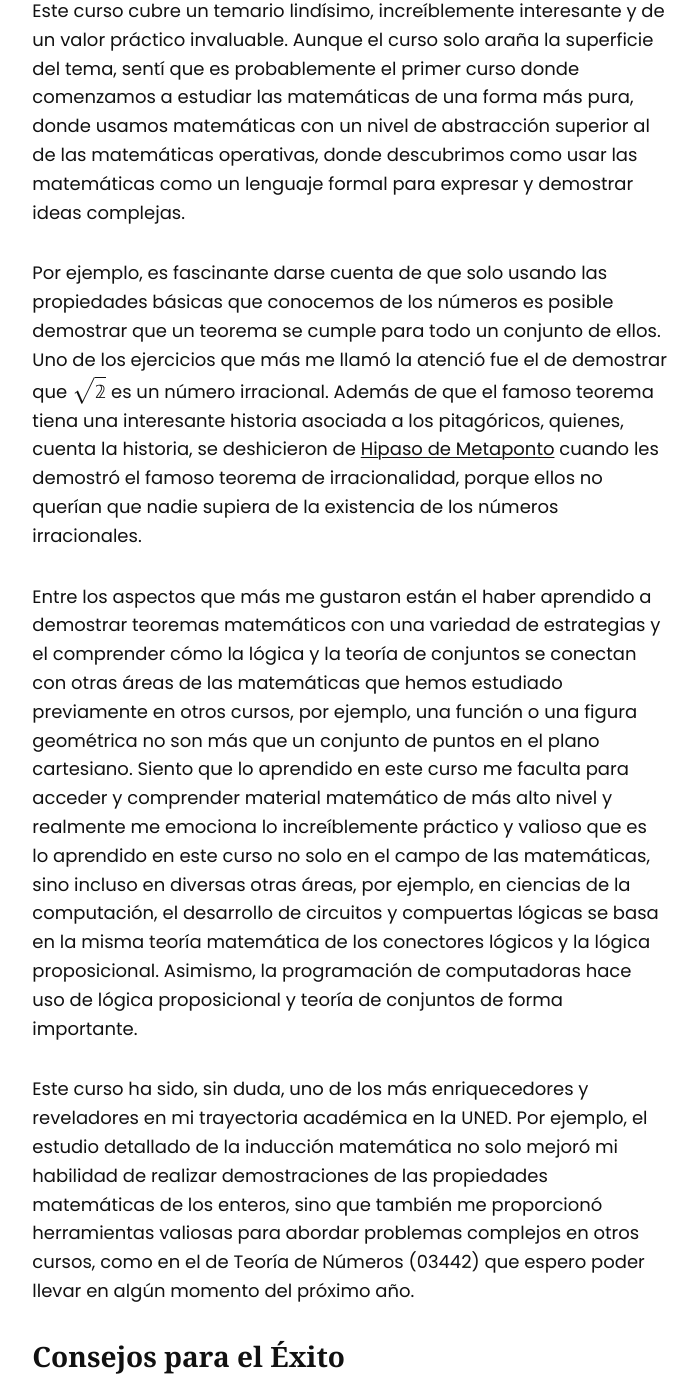
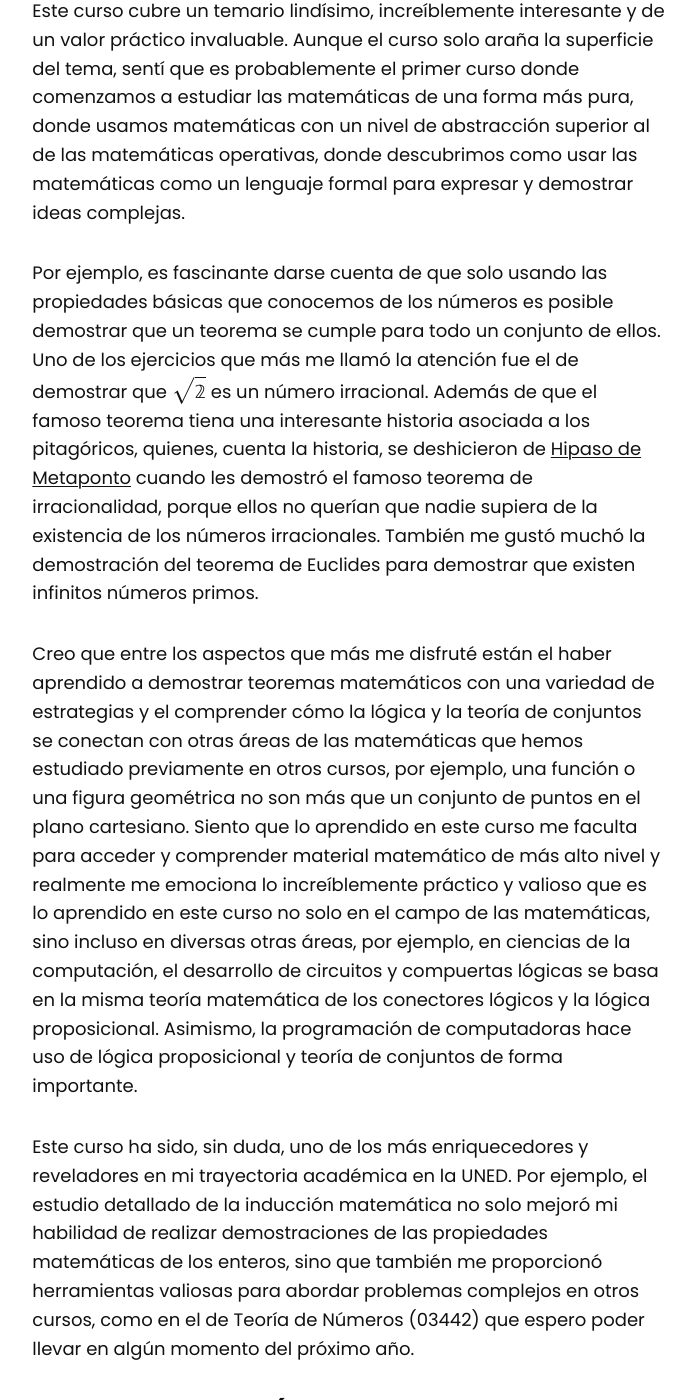
Before and after one commit to asoesem/asoesem.github.io, a Jekyll site: the page built from _posts/2023-12-23-logica-y-teoria-de-conjuntos-rev.md, in a window 1280 px wide and 1400 px high, scrolled down 7629 px. Shown: the whole window, without its empty margins (457-1155 px from the left). Built offline with Jekyll 4.4.1, drawn with Linux system fonts in a browser that asks for light colours.

Commit message:
Correcciones de errores menores

```diff
--- a/_posts/2023-12-23-logica-y-teoria-de-conjuntos-rev.md
+++ b/_posts/2023-12-23-logica-y-teoria-de-conjuntos-rev.md
@@ -128,10 +128,12 @@
 Este curso cubre un temario lindísimo, increíblemente interesante y de un valor práctico invaluable.
 Aunque el curso solo araña la superficie del tema, sentí que es probablemente el primer curso donde comenzamos a estudiar las matemáticas de una forma más pura, donde usamos matemáticas con un nivel de abstracción superior al de las matemáticas operativas, donde descubrimos como usar las matemáticas como un lenguaje formal para expresar y demostrar ideas complejas.
 
-Por ejemplo, es fascinante darse cuenta de que solo usando las propiedades básicas que conocemos de los números es posible demostrar que un teorema se cumple para todo un conjunto de ellos. Uno de los ejercicios que más me llamó la atenció fue el de demostrar que $$\mathbb{\sqrt{2}}$$ es un número irracional.
+Por ejemplo, es fascinante darse cuenta de que solo usando las propiedades básicas que conocemos de los números es posible demostrar que un teorema se cumple para todo un conjunto de ellos.
+Uno de los ejercicios que más me llamó la atención fue el de demostrar que $$\mathbb{\sqrt{2}}$$ es un número irracional.
 Además de que el famoso teorema tiena una interesante historia asociada a los pitagóricos, quienes, cuenta la historia, se deshicieron de [Hipaso de Metaponto][37] cuando les demostró el famoso teorema de irracionalidad, porque ellos no querían que nadie supiera de la existencia de los números irracionales.
+También me gustó muchó la demostración del teorema de Euclides para demostrar que existen infinitos números primos.
 
-Entre los aspectos que más me gustaron están el haber aprendido a demostrar teoremas matemáticos con una variedad de estrategias y el comprender cómo la lógica y la teoría de conjuntos se conectan con otras áreas de las matemáticas que hemos estudiado previamente en otros cursos, por ejemplo, una función o una figura geométrica no son más que un conjunto de puntos en el plano cartesiano. Siento que lo aprendido en este curso me faculta para acceder y comprender material matemático de más alto nivel y realmente me emociona lo increíblemente práctico y valioso que es lo aprendido en este curso no solo en el campo de las matemáticas, sino incluso en diversas otras áreas, por ejemplo, en ciencias de la computación, el desarrollo de circuitos y compuertas lógicas se basa en la misma teoría matemática de los conectores lógicos y la lógica proposicional.
+Creo que entre los aspectos que más me disfruté están el haber aprendido a demostrar teoremas matemáticos con una variedad de estrategias y el comprender cómo la lógica y la teoría de conjuntos se conectan con otras áreas de las matemáticas que hemos estudiado previamente en otros cursos, por ejemplo, una función o una figura geométrica no son más que un conjunto de puntos en el plano cartesiano. Siento que lo aprendido en este curso me faculta para acceder y comprender material matemático de más alto nivel y realmente me emociona lo increíblemente práctico y valioso que es lo aprendido en este curso no solo en el campo de las matemáticas, sino incluso en diversas otras áreas, por ejemplo, en ciencias de la computación, el desarrollo de circuitos y compuertas lógicas se basa en la misma teoría matemática de los conectores lógicos y la lógica proposicional.
 Asimismo, la programación de computadoras hace uso de lógica proposicional y teoría de conjuntos de forma importante.
 
 Este curso ha sido, sin duda, uno de los más enriquecedores y reveladores en mi trayectoria académica en la UNED. Por ejemplo, el estudio detallado de la inducción matemática no solo mejoró mi habilidad de realizar demostraciones de las propiedades matemáticas de los enteros, sino que también me proporcionó herramientas valiosas para abordar problemas complejos en otros cursos, como en el de Teoría de Números (03442) que espero poder llevar en algún momento del próximo año.
```
